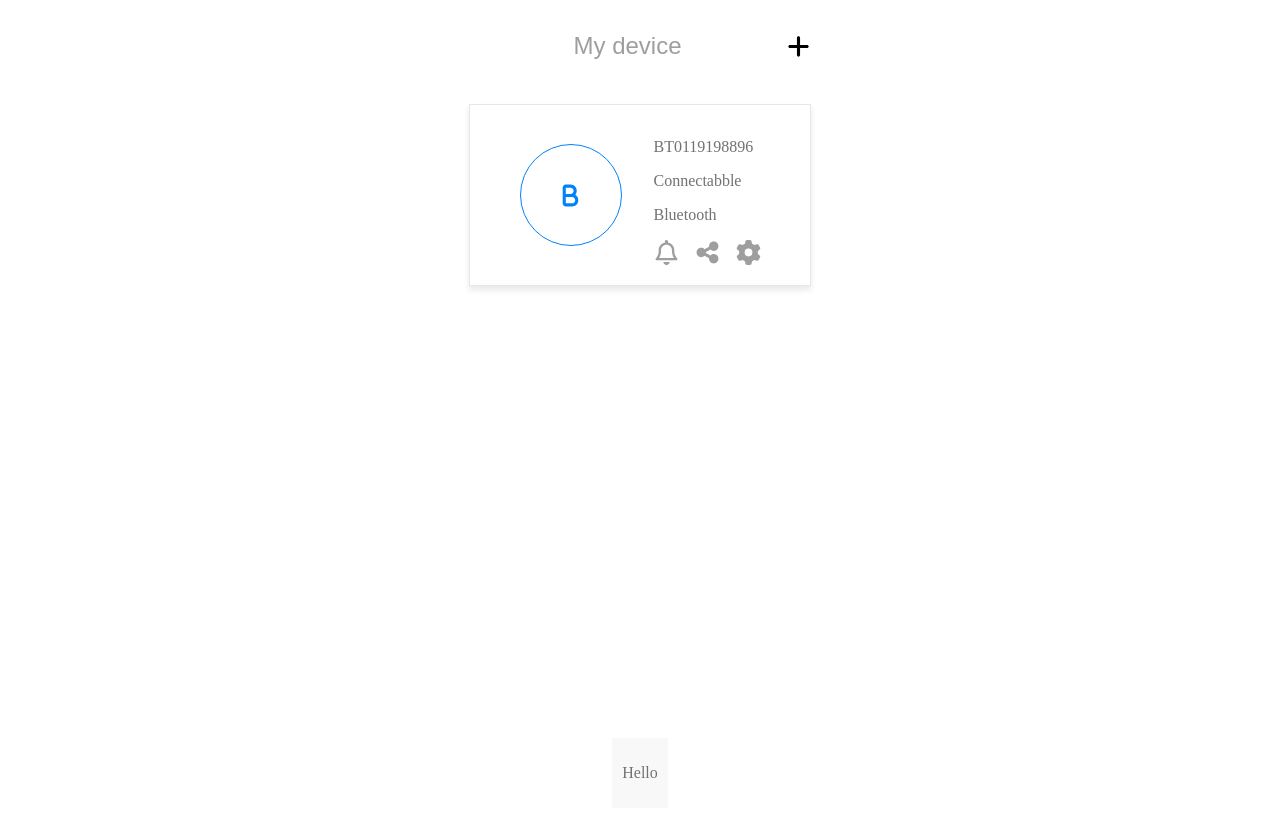
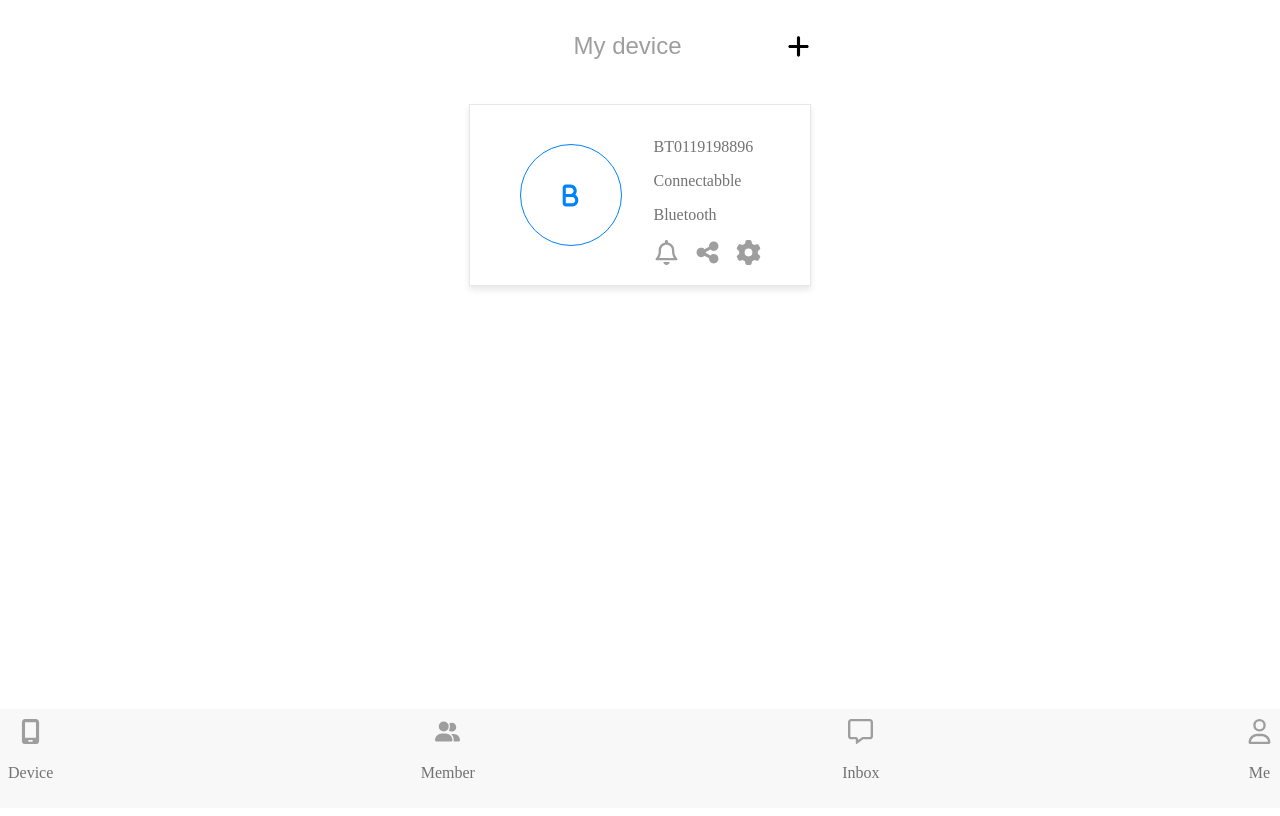
Before and after one commit to jummie-jk/design-evaluation, an Angular app: page / in a window 1280 px wide. Built offline with nearby package versions, Linux system fonts and the light colour scheme.

Commit message:
style: footer

```diff
--- a/src/app/pages/device-page/device-page.component.css
+++ b/src/app/pages/device-page/device-page.component.css
@@ -68,4 +68,7 @@ p {
   background-color: #f8f8f8;
   padding: 10px;
   text-align: center;
+  display: flex;
+  justify-content: space-between;
+  width: 100%;
 }
--- a/src/app/pages/device-page/device-page.component.html
+++ b/src/app/pages/device-page/device-page.component.html
@@ -73,6 +73,29 @@
     </div>
   </div>
   <div class="footer">
-    <p>Hello</p>
+   <div>
+    <svg xmlns="http://www.w3.org/2000/svg" viewBox="0 0 384 512"  width="25px"
+    height="25px"
+    fill="rgb(158, 158, 158)"><!--!Font Awesome Free 6.7.2 by @fontawesome - https://fontawesome.com License - https://fontawesome.com/license/free Copyright 2025 Fonticons, Inc.--><path d="M16 64C16 28.7 44.7 0 80 0L304 0c35.3 0 64 28.7 64 64l0 384c0 35.3-28.7 64-64 64L80 512c-35.3 0-64-28.7-64-64L16 64zM144 448c0 8.8 7.2 16 16 16l64 0c8.8 0 16-7.2 16-16s-7.2-16-16-16l-64 0c-8.8 0-16 7.2-16 16zM304 64L80 64l0 320 224 0 0-320z"/></svg>
+    <p>Device</p>
+   </div>
+   <div>
+    <svg xmlns="http://www.w3.org/2000/svg" viewBox="0 0 640 512"  width="25px"
+    height="25px"
+    fill="rgb(158, 158, 158)"><!--!Font Awesome Free 6.7.2 by @fontawesome - https://fontawesome.com License - https://fontawesome.com/license/free Copyright 2025 Fonticons, Inc.--><path d="M96 128a128 128 0 1 1 256 0A128 128 0 1 1 96 128zM0 482.3C0 383.8 79.8 304 178.3 304l91.4 0C368.2 304 448 383.8 448 482.3c0 16.4-13.3 29.7-29.7 29.7L29.7 512C13.3 512 0 498.7 0 482.3zM609.3 512l-137.8 0c5.4-9.4 8.6-20.3 8.6-32l0-8c0-60.7-27.1-115.2-69.8-151.8c2.4-.1 4.7-.2 7.1-.2l61.4 0C567.8 320 640 392.2 640 481.3c0 17-13.8 30.7-30.7 30.7zM432 256c-31 0-59-12.6-79.3-32.9C372.4 196.5 384 163.6 384 128c0-26.8-6.6-52.1-18.3-74.3C384.3 40.1 407.2 32 432 32c61.9 0 112 50.1 112 112s-50.1 112-112 112z"/></svg>
+    <p>Member</p>
+   </div>
+   <div>
+    <svg xmlns="http://www.w3.org/2000/svg" viewBox="0 0 512 512"  width="25px"
+    height="25px"
+    fill="rgb(158, 158, 158)"><!--!Font Awesome Free 6.7.2 by @fontawesome - https://fontawesome.com License - https://fontawesome.com/license/free Copyright 2025 Fonticons, Inc.--><path d="M160 368c26.5 0 48 21.5 48 48l0 16 72.5-54.4c8.3-6.2 18.4-9.6 28.8-9.6L448 368c8.8 0 16-7.2 16-16l0-288c0-8.8-7.2-16-16-16L64 48c-8.8 0-16 7.2-16 16l0 288c0 8.8 7.2 16 16 16l96 0zm48 124l-.2 .2-5.1 3.8-17.1 12.8c-4.8 3.6-11.3 4.2-16.8 1.5s-8.8-8.2-8.8-14.3l0-21.3 0-6.4 0-.3 0-4 0-48-48 0-48 0c-35.3 0-64-28.7-64-64L0 64C0 28.7 28.7 0 64 0L448 0c35.3 0 64 28.7 64 64l0 288c0 35.3-28.7 64-64 64l-138.7 0L208 492z"/></svg>
+    <p>Inbox</p>
+   </div>
+   <div>
+    <svg xmlns="http://www.w3.org/2000/svg" viewBox="0 0 448 512"  width="25px"
+    height="25px"
+    fill="rgb(158, 158, 158)"><!--!Font Awesome Free 6.7.2 by @fontawesome - https://fontawesome.com License - https://fontawesome.com/license/free Copyright 2025 Fonticons, Inc.--><path d="M304 128a80 80 0 1 0 -160 0 80 80 0 1 0 160 0zM96 128a128 128 0 1 1 256 0A128 128 0 1 1 96 128zM49.3 464l349.5 0c-8.9-63.3-63.3-112-129-112l-91.4 0c-65.7 0-120.1 48.7-129 112zM0 482.3C0 383.8 79.8 304 178.3 304l91.4 0C368.2 304 448 383.8 448 482.3c0 16.4-13.3 29.7-29.7 29.7L29.7 512C13.3 512 0 498.7 0 482.3z"/></svg>
+    <p>Me</p>
+   </div>
   </div>
 </section>
```
